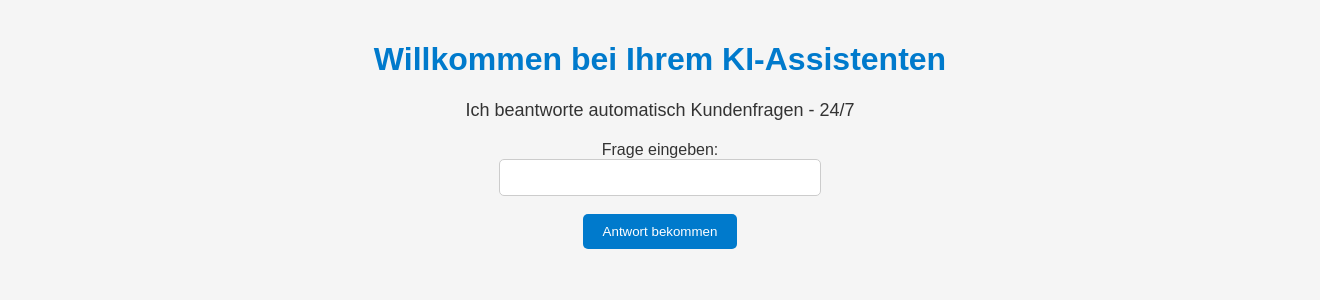
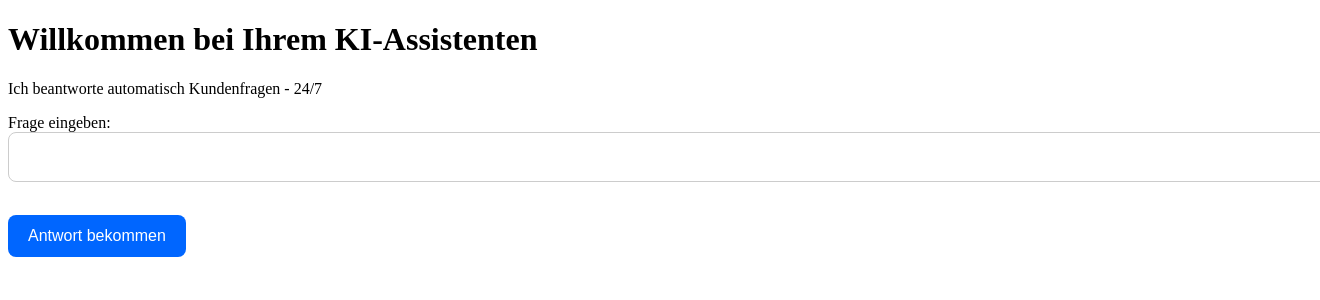
Before and after one commit to Ani494/Ki-Projekt, a Flask app: page / in a window 1320 px wide; the page is wider, and only the part inside the window is pictured. Shown: the top 300 px of that part. Run offline with Flask 3, Linux system fonts and the light colour scheme.

Commit message:
Style update

```diff
--- a/static/style.css
+++ b/static/style.css
@@ -1,40 +1,51 @@
-body {
-    font-family: Arial, sans-serif;
-    background-color: #f5f5f5;
+bbody {
+  font-family: 'Segoe UI', Tahoma, Geneva, Verdana, sans-serif;
+  background-color: #f4f6f9;
   color: #333;
   margin: 0;
-    padding: 20px;
-    text-align: center;
+  padding: 0;
+  display: flex;
+  flex-direction: column;
+  align-items: center;
 }
 
-h1 {
-    color: #007acc;
-}
-
-form {
-    margin-top: 20px;
+.container {
+  max-width: 800px;
+  width: 90%;
+  margin-top: 50px;
+  padding: 30px;
+  background-color: white;
+  box-shadow: 0 0 15px rgba(0, 0, 0, 0.1);
+  border-radius: 10px;
 }
 
 input[type="text"] {
-    padding: 10px;
-    width: 300px;
+  width: 100%;
+  padding: 15px;
+  font-size: 16px;
+  margin-bottom: 15px;
   border: 1px solid #ccc;
-    border-radius: 5px;
+  border-radius: 8px;
 }
 
 button {
-    padding: 10px 20px;
-    background-color: #007acc;
+  padding: 12px 20px;
+  font-size: 16px;
+  background-color: #0066ff;
   color: white;
   border: none;
-    border-radius: 5px;
+  border-radius: 8px;
   cursor: pointer;
 }
 
 button:hover {
-    background-color: #005999;
+  background-color: #004ecc;
 }
 
-p {
-    font-size: 18px;
+#response {
+  margin-top: 20px;
+  padding: 20px;
+  background-color: #e6f0ff;
+  border: 1px solid #b3d1ff;
+  border-radius: 8px;
 }
```
Lines whose indentation alone changed are shown as unchanged.
